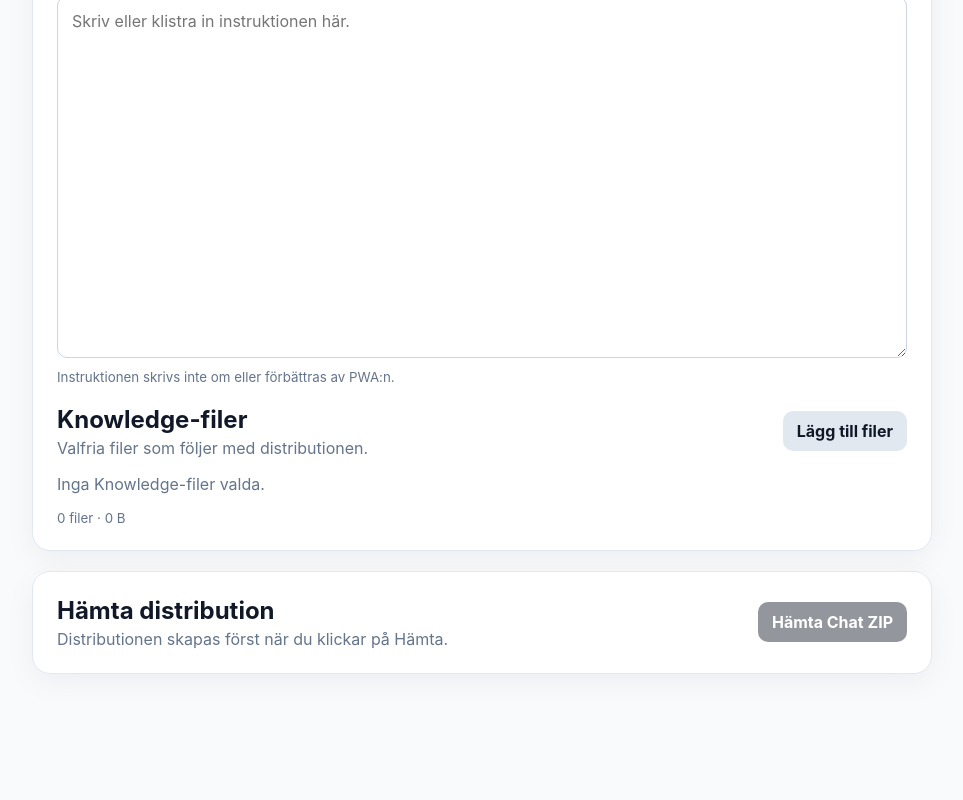
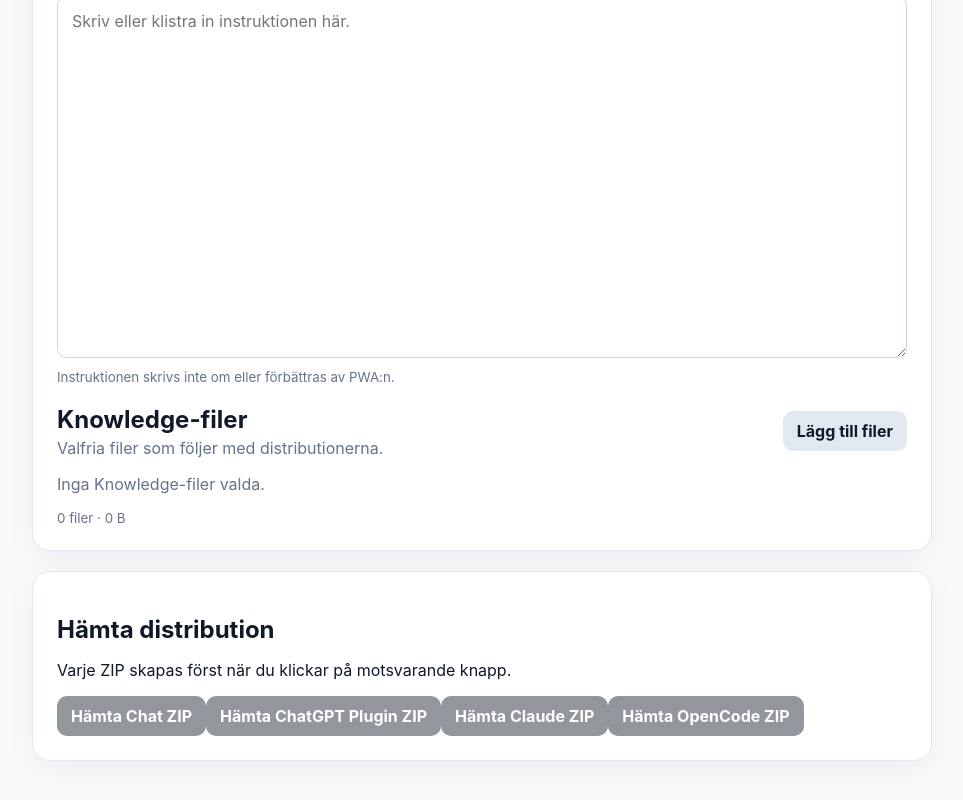
Before and after one commit to erland/gpt-paketeraren, a React (Vite) app in the folder web/: page / in a window 1280 px wide. Shown: the part 440-1240 px from the top of the page, without its empty margins (158-1121 px from the left). Before the commit the page ends 1206 px from the top, so only its background shows below. Built offline with nearby package versions, Linux system fonts and the light colour scheme.

Commit message:
Add on-demand runtime downloads

```diff
--- a/web/src/App.tsx
+++ b/web/src/App.tsx
@@ -1,8 +1,27 @@
 import { ChangeEvent, useMemo, useState } from "react";
 import { buildChatZip } from "./distributions/chat";
+import { buildClaudeZip } from "./distributions/claude";
+import { buildOpenCodeZip } from "./distributions/opencode";
+import { buildPluginZip } from "./distributions/plugin";
 import { downloadBlob } from "./download/download";
 import { GptProject, KnowledgeFile, toProjectId, validateProject } from "./domain/project";
 import "./styles.css";
+
+type Runtime = "chat" | "plugin" | "claude" | "opencode";
+
+const builders: Record<Runtime, (project: GptProject) => Promise<Blob>> = {
+  chat: buildChatZip,
+  plugin: buildPluginZip,
+  claude: buildClaudeZip,
+  opencode: buildOpenCodeZip
+};
+
+const labels: Record<Runtime, string> = {
+  chat: "Chat",
+  plugin: "ChatGPT Plugin",
+  claude: "Claude",
+  opencode: "OpenCode"
+};
 
 export default function App() {
   const [name, setName] = useState("");
@@ -10,6 +29,7 @@ export default function App() {
   const [instructions, setInstructions] = useState("");
   const [knowledge, setKnowledge] = useState<KnowledgeFile[]>([]);
   const [message, setMessage] = useState("");
+  const [busy, setBusy] = useState<Runtime | null>(null);
 
   const project: GptProject = useMemo(
     () => ({ name, description, instructions, knowledge }),
@@ -33,7 +53,7 @@ export default function App() {
     setKnowledge((current) => current.filter((_, itemIndex) => itemIndex !== index));
   }
 
-  async function downloadChat() {
+  async function downloadRuntime(runtime: Runtime) {
     setMessage("");
     const validationErrors = validateProject(project);
     if (validationErrors.length > 0) {
@@ -41,16 +61,20 @@ export default function App() {
       return;
     }
 
+    setBusy(runtime);
     try {
-      const zip = await buildChatZip(project);
-      downloadBlob(zip, `${toProjectId(project.name)}-chat.zip`);
-      setMessage("Chat ZIP skapades lokalt i webbläsaren.");
+      const zip = await builders[runtime](project);
+      downloadBlob(zip, `${toProjectId(project.name)}-${runtime}.zip`);
+      setMessage(`${labels[runtime]} ZIP skapades lokalt i webbläsaren.`);
     } catch (error) {
-      setMessage(error instanceof Error ? error.message : "Kunde inte skapa Chat ZIP.");
+      setMessage(error instanceof Error ? error.message : `Kunde inte skapa ${labels[runtime]} ZIP.`);
+    } finally {
+      setBusy(null);
     }
   }
 
   const totalKnowledgeSize = knowledge.reduce((sum, item) => sum + item.size, 0);
+  const runtimes: Runtime[] = ["chat", "plugin", "claude", "opencode"];
 
   return (
     <main className="page">
@@ -93,7 +117,7 @@ export default function App() {
           <div className="section-heading">
             <div>
               <h2>Knowledge-filer</h2>
-              <p>Valfria filer som följer med distributionen.</p>
+              <p>Valfria filer som följer med distributionerna.</p>
             </div>
             <label className="file-button">
               Lägg till filer
@@ -117,14 +141,24 @@ export default function App() {
         </div>
       </section>
 
-      <section className="card downloads">
-        <div>
+      <section className="card">
+        <div className="download-heading">
           <h2>Hämta distribution</h2>
-          <p>Distributionen skapas först när du klickar på Hämta.</p>
+          <p>Varje ZIP skapas först när du klickar på motsvarande knapp.</p>
         </div>
-        <button className="primary" type="button" onClick={downloadChat} disabled={errors.length > 0}>
-          Hämta Chat ZIP
-        </button>
+        <div className="download-grid">
+          {runtimes.map((runtime) => (
+            <button
+              key={runtime}
+              className="primary"
+              type="button"
+              onClick={() => downloadRuntime(runtime)}
+              disabled={errors.length > 0 || busy !== null}
+            >
+              {busy === runtime ? "Skapar…" : `Hämta ${labels[runtime]} ZIP`}
+            </button>
+          ))}
+        </div>
         {message && <p className="status" role="status">{message}</p>}
       </section>
     </main>
```
